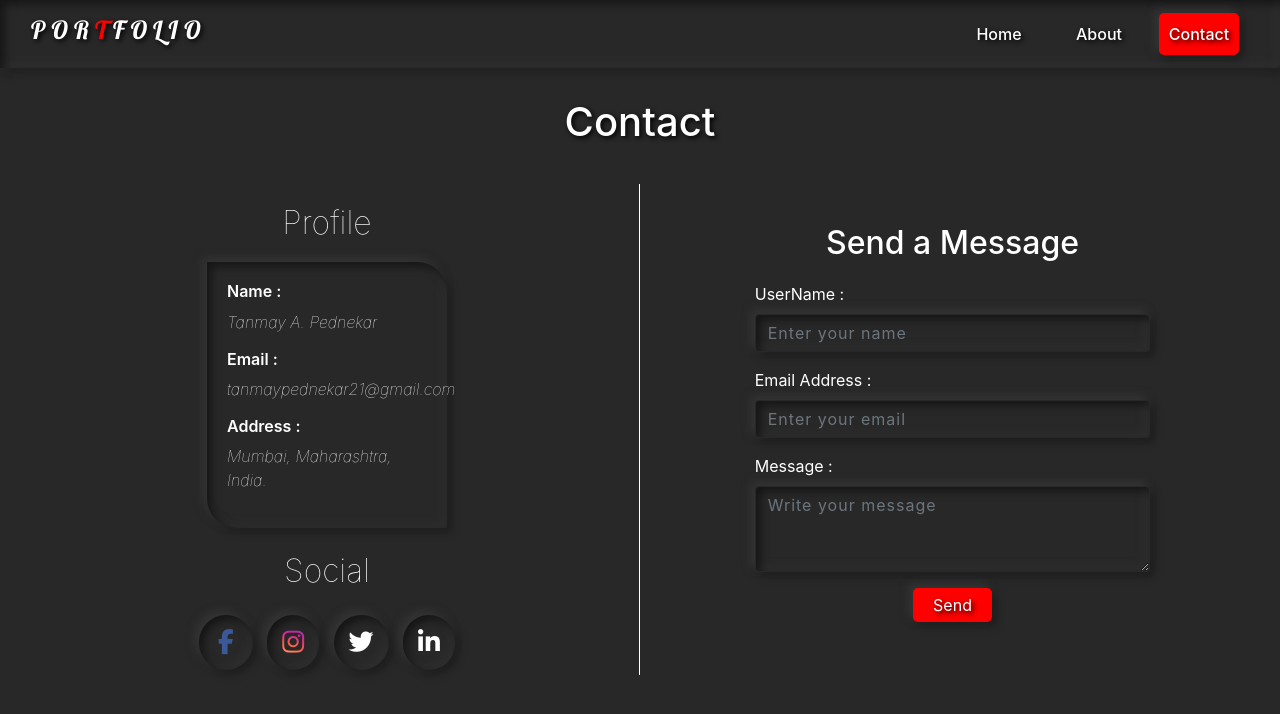
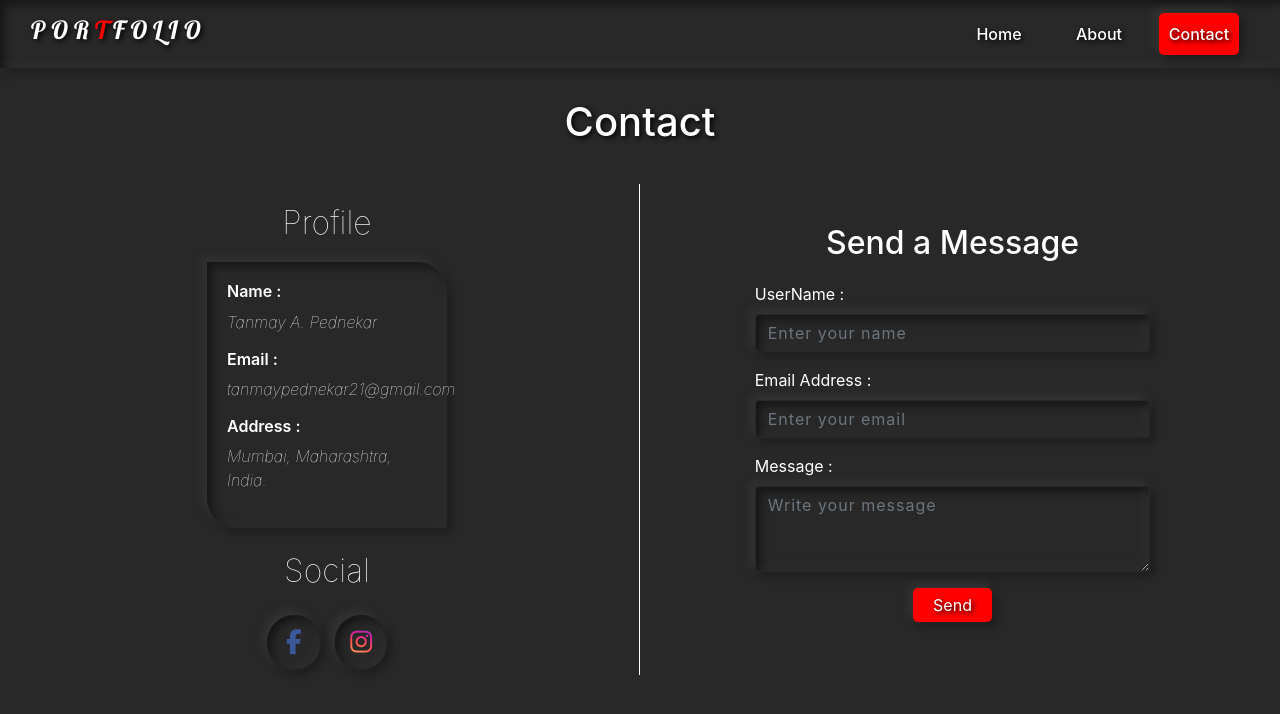
Before and after one commit to Tanmay-P/tanmay, a plain HTML site: page contact.html in a window 1280 px wide. Drawn offline with nearby package versions, Linux system fonts and the light colour scheme.

Commit message:
First Commit

```diff
--- a/contact.html
+++ b/contact.html
@@ -316,8 +316,6 @@ p {
 
                   <a  href="https://www.facebook.com/people/Tanmay-Pednekar/100005380007731/"><i class="fab fa-facebook-f"></i></a>
                   <a href="https://www.instagram.com/tanmay_83_/"><i class="fab fa-instagram"></i></a>
-                  <a href=""><i class="fab fa-twitter"></i></a>
-                  <a href=""><i class="fab fa-linkedin-in"></i></a>
               </center>
            </div>
 
```
Also changed, not shown: about.html (+1 -1 lines).
